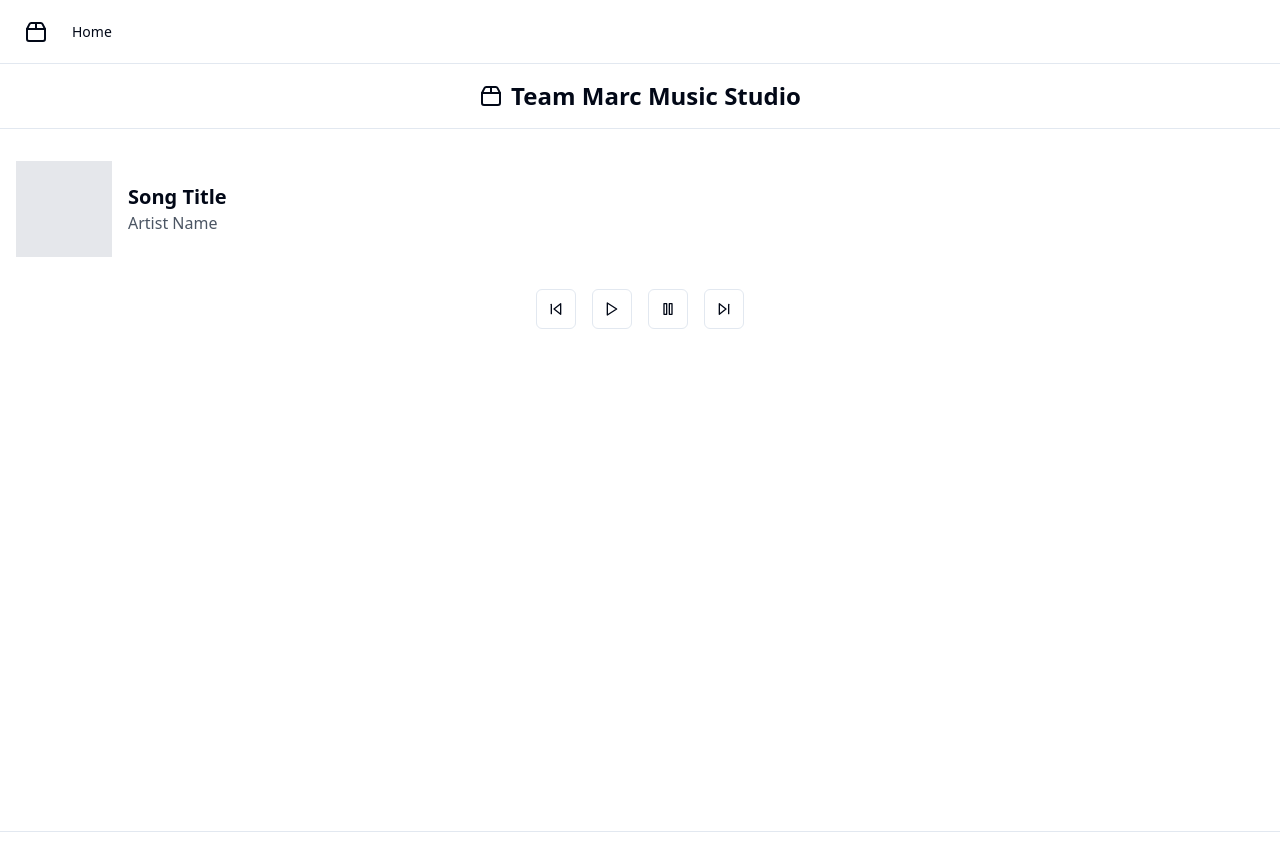
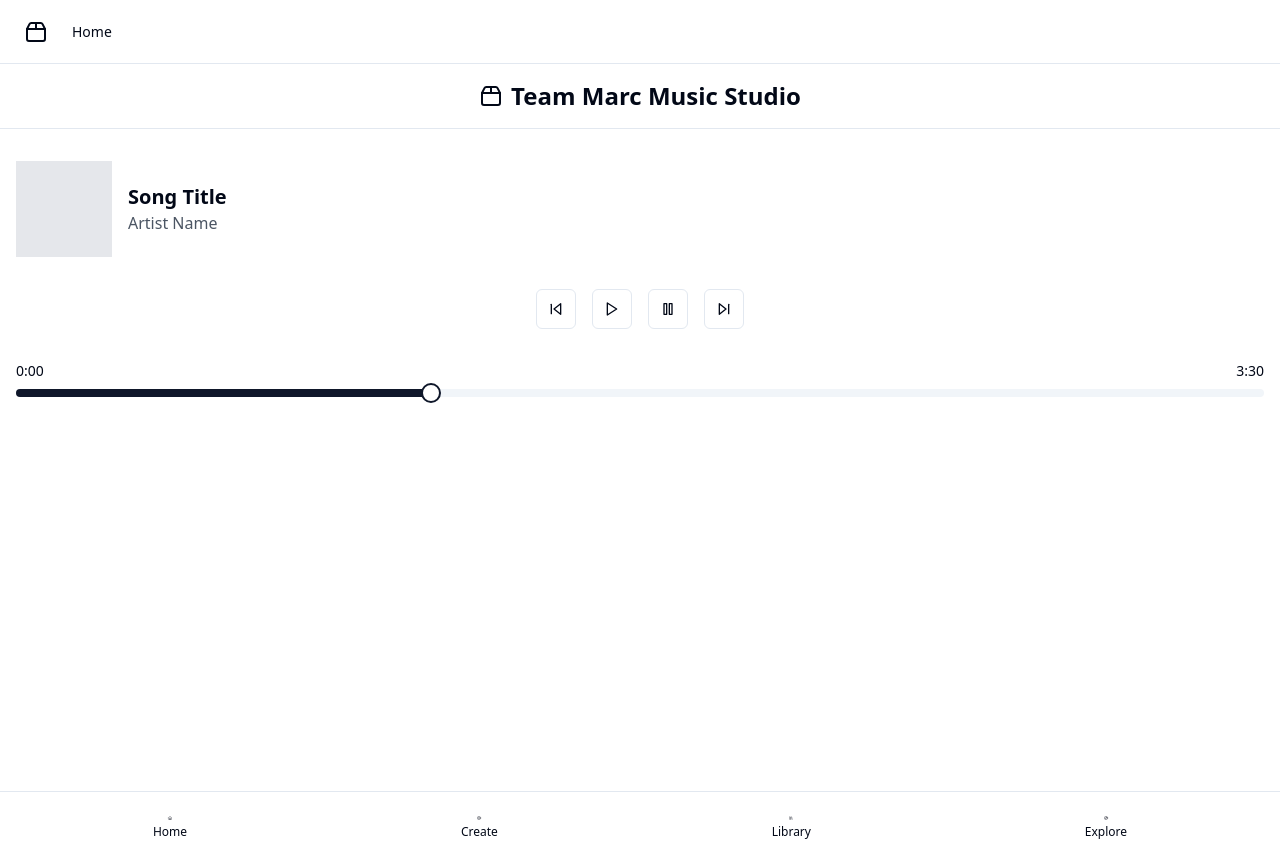
Before and after one commit to GPT-Engineer-App/team-marc-music-studio, a React (Vite) app: page / in a window 1280 px wide. Built offline with nearby package versions, Linux system fonts and the light colour scheme.

Commit message:
Add progress bar and footer navigation

```diff
--- a/src/pages/Index.jsx
+++ b/src/pages/Index.jsx
@@ -1,5 +1,6 @@
-import { Package2, Play, Pause, SkipBack, SkipForward } from "lucide-react";
+import { Package2, Play, Pause, SkipBack, SkipForward, Home, PlusCircle, Library, Compass } from "lucide-react";
 import { Button } from "@/components/ui/button";
+import { Slider } from "@/components/ui/slider";
 
 const Index = () => {
   return (
@@ -43,14 +44,35 @@ const Index = () => {
 
         {/* Progress Bar */}
         <div className="mb-8">
-          {/* Placeholder for progress bar */}
+          <div className="flex justify-between text-sm mb-2">
+            <span>0:00</span>
+            <span>3:30</span>
+          </div>
+          <Slider defaultValue={[33]} max={100} step={1} />
         </div>
       </main>
 
       {/* Footer */}
       <footer className="bg-background border-t">
         <div className="container mx-auto px-4 py-4">
-          {/* Placeholder for footer navigation */}
+          <nav className="flex justify-around">
+            <Button variant="ghost" className="flex flex-col items-center">
+              <Home className="h-6 w-6 mb-1" />
+              <span className="text-xs">Home</span>
+            </Button>
+            <Button variant="ghost" className="flex flex-col items-center">
+              <PlusCircle className="h-6 w-6 mb-1" />
+              <span className="text-xs">Create</span>
+            </Button>
+            <Button variant="ghost" className="flex flex-col items-center">
+              <Library className="h-6 w-6 mb-1" />
+              <span className="text-xs">Library</span>
+            </Button>
+            <Button variant="ghost" className="flex flex-col items-center">
+              <Compass className="h-6 w-6 mb-1" />
+              <span className="text-xs">Explore</span>
+            </Button>
+          </nav>
         </div>
       </footer>
     </div>
```
